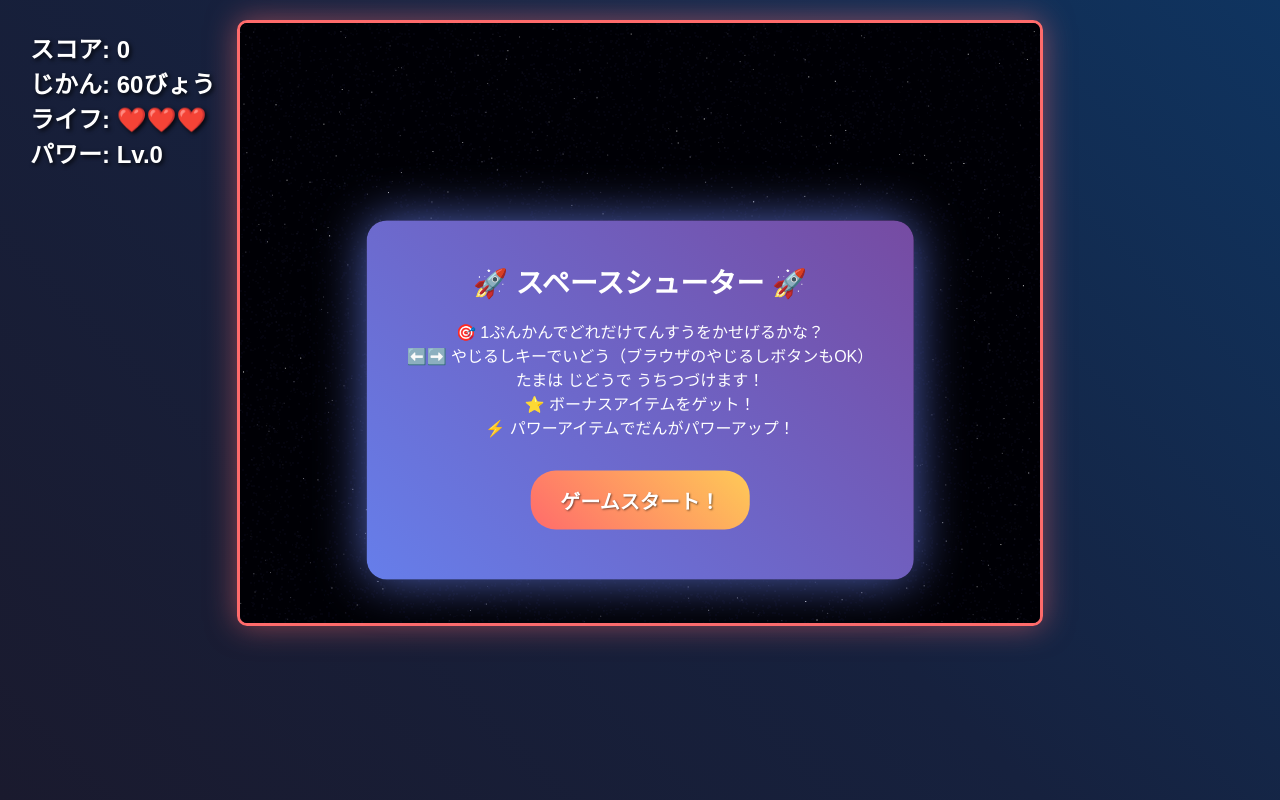
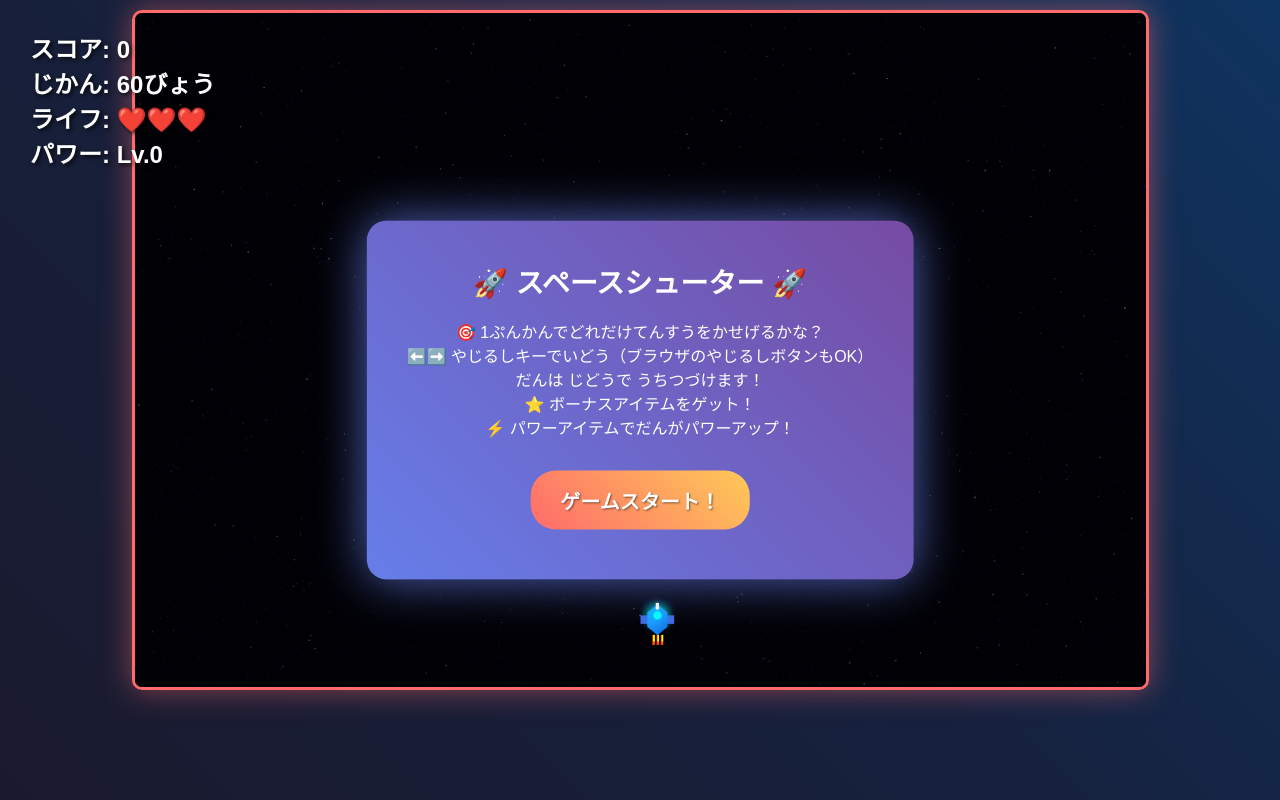
Before and after one commit to ashizawagas/mini_shooting, a plain HTML site: page index.html in a window 1280 px wide. Drawn offline with Linux system fonts and the light colour scheme.

Commit message:
Update index.html

```diff
--- a/index.html
+++ b/index.html
@@ -3,7 +3,7 @@
 <head>
     <meta charset="UTF-8">
     <meta name="viewport" content="width=device-width, initial-scale=1.0">
-    <title>ミニシューティングゲーム</title>
+    <title>派手なシューティングゲーム</title>
     <style>
         * {
             margin: 0;
@@ -24,11 +24,13 @@
 
         #gameCanvas {
             display: block;
-            margin: 20px auto 0;
+            margin: 10px auto 0;
             border: 3px solid #ff6b6b;
             border-radius: 10px;
             box-shadow: 0 0 30px rgba(255, 107, 107, 0.5);
             background: linear-gradient(180deg, #000011, #001122);
+            max-width: 95vw;
+            max-height: 85vh;
         }
 
         #ui {
@@ -107,7 +109,7 @@
         <div id="instructions">
             <p>🎯 1ぷんかんでどれだけてんすうをかせげるかな？</p>
             <p>⬅️➡️ やじるしキーでいどう（ブラウザのやじるしボタンもOK）</p>
-            <p>たまは じどうで うちつづけます！</p>
+            <p>だんは じどうで うちつづけます！</p>
             <p>⭐ ボーナスアイテムをゲット！</p>
             <p>⚡ パワーアイテムでだんがパワーアップ！</p>
         </div>
@@ -126,7 +128,7 @@
         <p>さいしゅうスコア: <span id="finalScore">0</span></p>
     </div>
 
-    <canvas id="gameCanvas" width="800" height="600"></canvas>
+    <canvas id="gameCanvas" width="1200" height="800"></canvas>
 
     <script>
         const canvas = document.getElementById('gameCanvas');
@@ -138,7 +140,7 @@
             lives: 3,
             timer: 60,
             powerLevel: 0,
-            player: { x: 400, y: 500, width: 40, height: 40, speed: 8 },
+            player: { x: 600, y: 700, width: 40, height: 40, speed: 8 },
             bullets: [],
             enemies: [],
             particles: [],
```
